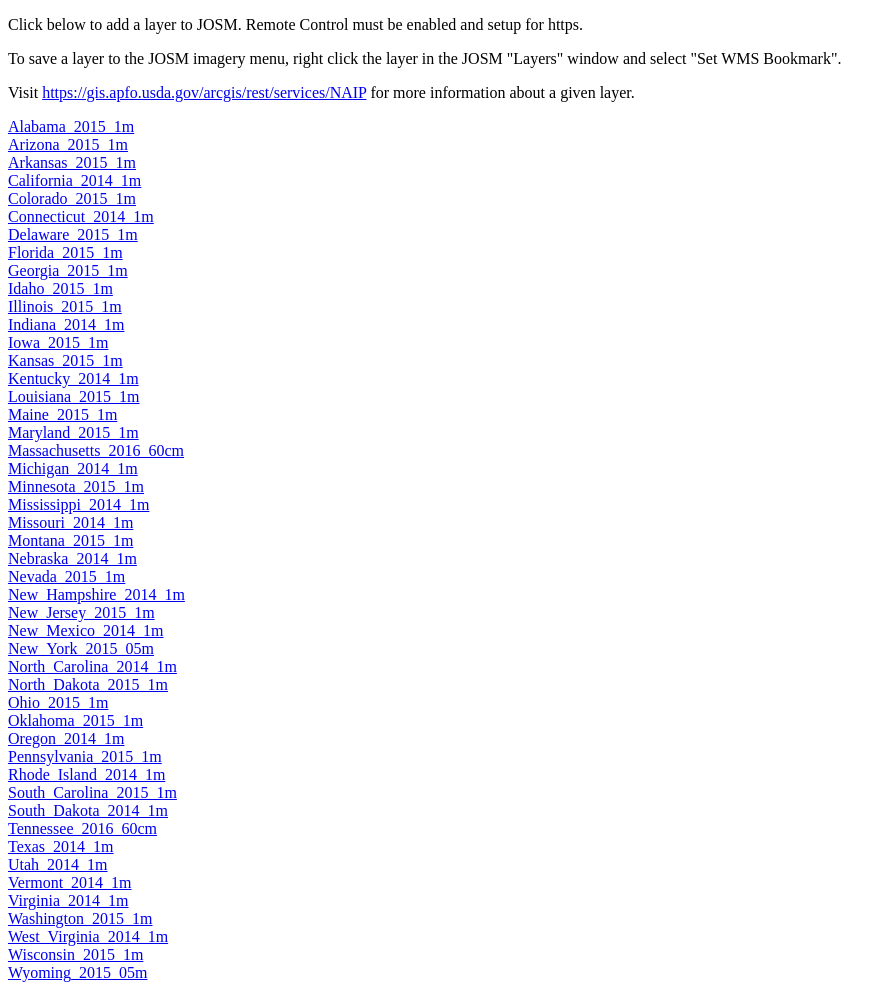
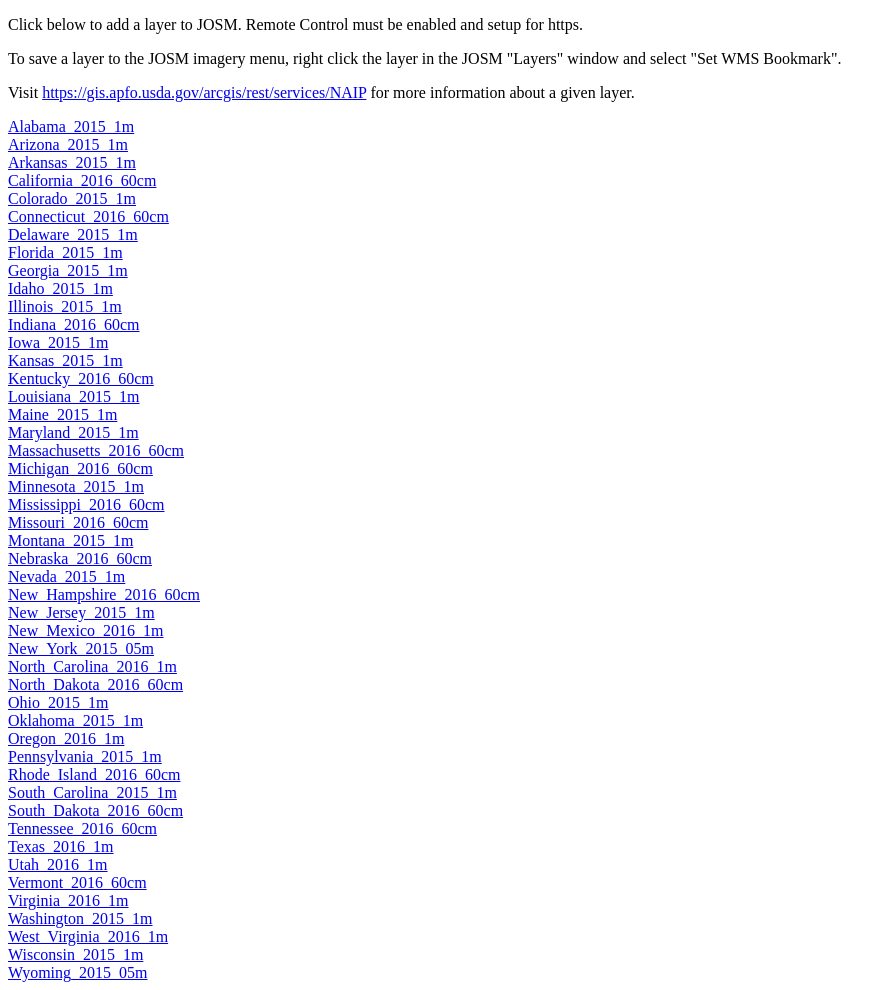
Before and after one commit to maxerickson/NAIP_Remote, a plain HTML site: page docs/index.html in a window 1280 px wide. Shown: the whole page, without its empty margins (0-896 px from the left). Drawn offline with Linux system fonts and the light colour scheme.

Commit message:
Update links.

```diff
--- a/docs/index.html
+++ b/docs/index.html
@@ -18,15 +18,15 @@
 </a></br><a class="im" href="https://127.0.0.1:8112/imagery?title=Arkansas_2015_1m
 &type=wms&url=https://gis.apfo.usda.gov/arcgis/services/NAIP/Arkansas_2015_1m
 /ImageServer/WMSServer?FORMAT=image/jpeg&VERSION=1.1.1&SERVICE=WMS&REQUEST=GetMap&LAYERS=&STYLES=&SRS={proj}&WIDTH={width}&HEIGHT={height}&BBOX={bbox}">Arkansas_2015_1m
-</a></br><a class="im" href="https://127.0.0.1:8112/imagery?title=California_2014_1m
-&type=wms&url=https://gis.apfo.usda.gov/arcgis/services/NAIP/California_2014_1m
-/ImageServer/WMSServer?FORMAT=image/jpeg&VERSION=1.1.1&SERVICE=WMS&REQUEST=GetMap&LAYERS=&STYLES=&SRS={proj}&WIDTH={width}&HEIGHT={height}&BBOX={bbox}">California_2014_1m
+</a></br><a class="im" href="https://127.0.0.1:8112/imagery?title=California_2016_60cm
+&type=wms&url=https://gis.apfo.usda.gov/arcgis/services/NAIP/California_2016_60cm
+/ImageServer/WMSServer?FORMAT=image/jpeg&VERSION=1.1.1&SERVICE=WMS&REQUEST=GetMap&LAYERS=&STYLES=&SRS={proj}&WIDTH={width}&HEIGHT={height}&BBOX={bbox}">California_2016_60cm
 </a></br><a class="im" href="https://127.0.0.1:8112/imagery?title=Colorado_2015_1m
 &type=wms&url=https://gis.apfo.usda.gov/arcgis/services/NAIP/Colorado_2015_1m
 /ImageServer/WMSServer?FORMAT=image/jpeg&VERSION=1.1.1&SERVICE=WMS&REQUEST=GetMap&LAYERS=&STYLES=&SRS={proj}&WIDTH={width}&HEIGHT={height}&BBOX={bbox}">Colorado_2015_1m
-</a></br><a class="im" href="https://127.0.0.1:8112/imagery?title=Connecticut_2014_1m
-&type=wms&url=https://gis.apfo.usda.gov/arcgis/services/NAIP/Connecticut_2014_1m
-/ImageServer/WMSServer?FORMAT=image/jpeg&VERSION=1.1.1&SERVICE=WMS&REQUEST=GetMap&LAYERS=&STYLES=&SRS={proj}&WIDTH={width}&HEIGHT={height}&BBOX={bbox}">Connecticut_2014_1m
+</a></br><a class="im" href="https://127.0.0.1:8112/imagery?title=Connecticut_2016_60cm
+&type=wms&url=https://gis.apfo.usda.gov/arcgis/services/NAIP/Connecticut_2016_60cm
+/ImageServer/WMSServer?FORMAT=image/jpeg&VERSION=1.1.1&SERVICE=WMS&REQUEST=GetMap&LAYERS=&STYLES=&SRS={proj}&WIDTH={width}&HEIGHT={height}&BBOX={bbox}">Connecticut_2016_60cm
 </a></br><a class="im" href="https://127.0.0.1:8112/imagery?title=Delaware_2015_1m
 &type=wms&url=https://gis.apfo.usda.gov/arcgis/services/NAIP/Delaware_2015_1m
 /ImageServer/WMSServer?FORMAT=image/jpeg&VERSION=1.1.1&SERVICE=WMS&REQUEST=GetMap&LAYERS=&STYLES=&SRS={proj}&WIDTH={width}&HEIGHT={height}&BBOX={bbox}">Delaware_2015_1m
@@ -42,18 +42,18 @@
 </a></br><a class="im" href="https://127.0.0.1:8112/imagery?title=Illinois_2015_1m
 &type=wms&url=https://gis.apfo.usda.gov/arcgis/services/NAIP/Illinois_2015_1m
 /ImageServer/WMSServer?FORMAT=image/jpeg&VERSION=1.1.1&SERVICE=WMS&REQUEST=GetMap&LAYERS=&STYLES=&SRS={proj}&WIDTH={width}&HEIGHT={height}&BBOX={bbox}">Illinois_2015_1m
-</a></br><a class="im" href="https://127.0.0.1:8112/imagery?title=Indiana_2014_1m
-&type=wms&url=https://gis.apfo.usda.gov/arcgis/services/NAIP/Indiana_2014_1m
-/ImageServer/WMSServer?FORMAT=image/jpeg&VERSION=1.1.1&SERVICE=WMS&REQUEST=GetMap&LAYERS=&STYLES=&SRS={proj}&WIDTH={width}&HEIGHT={height}&BBOX={bbox}">Indiana_2014_1m
+</a></br><a class="im" href="https://127.0.0.1:8112/imagery?title=Indiana_2016_60cm
+&type=wms&url=https://gis.apfo.usda.gov/arcgis/services/NAIP/Indiana_2016_60cm
+/ImageServer/WMSServer?FORMAT=image/jpeg&VERSION=1.1.1&SERVICE=WMS&REQUEST=GetMap&LAYERS=&STYLES=&SRS={proj}&WIDTH={width}&HEIGHT={height}&BBOX={bbox}">Indiana_2016_60cm
 </a></br><a class="im" href="https://127.0.0.1:8112/imagery?title=Iowa_2015_1m
 &type=wms&url=https://gis.apfo.usda.gov/arcgis/services/NAIP/Iowa_2015_1m
 /ImageServer/WMSServer?FORMAT=image/jpeg&VERSION=1.1.1&SERVICE=WMS&REQUEST=GetMap&LAYERS=&STYLES=&SRS={proj}&WIDTH={width}&HEIGHT={height}&BBOX={bbox}">Iowa_2015_1m
 </a></br><a class="im" href="https://127.0.0.1:8112/imagery?title=Kansas_2015_1m
 &type=wms&url=https://gis.apfo.usda.gov/arcgis/services/NAIP/Kansas_2015_1m
 /ImageServer/WMSServer?FORMAT=image/jpeg&VERSION=1.1.1&SERVICE=WMS&REQUEST=GetMap&LAYERS=&STYLES=&SRS={proj}&WIDTH={width}&HEIGHT={height}&BBOX={bbox}">Kansas_2015_1m
-</a></br><a class="im" href="https://127.0.0.1:8112/imagery?title=Kentucky_2014_1m
-&type=wms&url=https://gis.apfo.usda.gov/arcgis/services/NAIP/Kentucky_2014_1m
-/ImageServer/WMSServer?FORMAT=image/jpeg&VERSION=1.1.1&SERVICE=WMS&REQUEST=GetMap&LAYERS=&STYLES=&SRS={proj}&WIDTH={width}&HEIGHT={height}&BBOX={bbox}">Kentucky_2014_1m
+</a></br><a class="im" href="https://127.0.0.1:8112/imagery?title=Kentucky_2016_60cm
+&type=wms&url=https://gis.apfo.usda.gov/arcgis/services/NAIP/Kentucky_2016_60cm
+/ImageServer/WMSServer?FORMAT=image/jpeg&VERSION=1.1.1&SERVICE=WMS&REQUEST=GetMap&LAYERS=&STYLES=&SRS={proj}&WIDTH={width}&HEIGHT={height}&BBOX={bbox}">Kentucky_2016_60cm
 </a></br><a class="im" href="https://127.0.0.1:8112/imagery?title=Louisiana_2015_1m
 &type=wms&url=https://gis.apfo.usda.gov/arcgis/services/NAIP/Louisiana_2015_1m
 /ImageServer/WMSServer?FORMAT=image/jpeg&VERSION=1.1.1&SERVICE=WMS&REQUEST=GetMap&LAYERS=&STYLES=&SRS={proj}&WIDTH={width}&HEIGHT={height}&BBOX={bbox}">Louisiana_2015_1m
@@ -66,87 +66,87 @@
 </a></br><a class="im" href="https://127.0.0.1:8112/imagery?title=Massachusetts_2016_60cm
 &type=wms&url=https://gis.apfo.usda.gov/arcgis/services/NAIP/Massachusetts_2016_60cm
 /ImageServer/WMSServer?FORMAT=image/jpeg&VERSION=1.1.1&SERVICE=WMS&REQUEST=GetMap&LAYERS=&STYLES=&SRS={proj}&WIDTH={width}&HEIGHT={height}&BBOX={bbox}">Massachusetts_2016_60cm
-</a></br><a class="im" href="https://127.0.0.1:8112/imagery?title=Michigan_2014_1m
-&type=wms&url=https://gis.apfo.usda.gov/arcgis/services/NAIP/Michigan_2014_1m
-/ImageServer/WMSServer?FORMAT=image/jpeg&VERSION=1.1.1&SERVICE=WMS&REQUEST=GetMap&LAYERS=&STYLES=&SRS={proj}&WIDTH={width}&HEIGHT={height}&BBOX={bbox}">Michigan_2014_1m
+</a></br><a class="im" href="https://127.0.0.1:8112/imagery?title=Michigan_2016_60cm
+&type=wms&url=https://gis.apfo.usda.gov/arcgis/services/NAIP/Michigan_2016_60cm
+/ImageServer/WMSServer?FORMAT=image/jpeg&VERSION=1.1.1&SERVICE=WMS&REQUEST=GetMap&LAYERS=&STYLES=&SRS={proj}&WIDTH={width}&HEIGHT={height}&BBOX={bbox}">Michigan_2016_60cm
 </a></br><a class="im" href="https://127.0.0.1:8112/imagery?title=Minnesota_2015_1m
 &type=wms&url=https://gis.apfo.usda.gov/arcgis/services/NAIP/Minnesota_2015_1m
 /ImageServer/WMSServer?FORMAT=image/jpeg&VERSION=1.1.1&SERVICE=WMS&REQUEST=GetMap&LAYERS=&STYLES=&SRS={proj}&WIDTH={width}&HEIGHT={height}&BBOX={bbox}">Minnesota_2015_1m
-</a></br><a class="im" href="https://127.0.0.1:8112/imagery?title=Mississippi_2014_1m
-&type=wms&url=https://gis.apfo.usda.gov/arcgis/services/NAIP/Mississippi_2014_1m
-/ImageServer/WMSServer?FORMAT=image/jpeg&VERSION=1.1.1&SERVICE=WMS&REQUEST=GetMap&LAYERS=&STYLES=&SRS={proj}&WIDTH={width}&HEIGHT={height}&BBOX={bbox}">Mississippi_2014_1m
-</a></br><a class="im" href="https://127.0.0.1:8112/imagery?title=Missouri_2014_1m
-&type=wms&url=https://gis.apfo.usda.gov/arcgis/services/NAIP/Missouri_2014_1m
-/ImageServer/WMSServer?FORMAT=image/jpeg&VERSION=1.1.1&SERVICE=WMS&REQUEST=GetMap&LAYERS=&STYLES=&SRS={proj}&WIDTH={width}&HEIGHT={height}&BBOX={bbox}">Missouri_2014_1m
+</a></br><a class="im" href="https://127.0.0.1:8112/imagery?title=Mississippi_2016_60cm
+&type=wms&url=https://gis.apfo.usda.gov/arcgis/services/NAIP/Mississippi_2016_60cm
+/ImageServer/WMSServer?FORMAT=image/jpeg&VERSION=1.1.1&SERVICE=WMS&REQUEST=GetMap&LAYERS=&STYLES=&SRS={proj}&WIDTH={width}&HEIGHT={height}&BBOX={bbox}">Mississippi_2016_60cm
+</a></br><a class="im" href="https://127.0.0.1:8112/imagery?title=Missouri_2016_60cm
+&type=wms&url=https://gis.apfo.usda.gov/arcgis/services/NAIP/Missouri_2016_60cm
+/ImageServer/WMSServer?FORMAT=image/jpeg&VERSION=1.1.1&SERVICE=WMS&REQUEST=GetMap&LAYERS=&STYLES=&SRS={proj}&WIDTH={width}&HEIGHT={height}&BBOX={bbox}">Missouri_2016_60cm
 </a></br><a class="im" href="https://127.0.0.1:8112/imagery?title=Montana_2015_1m
 &type=wms&url=https://gis.apfo.usda.gov/arcgis/services/NAIP/Montana_2015_1m
 /ImageServer/WMSServer?FORMAT=image/jpeg&VERSION=1.1.1&SERVICE=WMS&REQUEST=GetMap&LAYERS=&STYLES=&SRS={proj}&WIDTH={width}&HEIGHT={height}&BBOX={bbox}">Montana_2015_1m
-</a></br><a class="im" href="https://127.0.0.1:8112/imagery?title=Nebraska_2014_1m
-&type=wms&url=https://gis.apfo.usda.gov/arcgis/services/NAIP/Nebraska_2014_1m
-/ImageServer/WMSServer?FORMAT=image/jpeg&VERSION=1.1.1&SERVICE=WMS&REQUEST=GetMap&LAYERS=&STYLES=&SRS={proj}&WIDTH={width}&HEIGHT={height}&BBOX={bbox}">Nebraska_2014_1m
+</a></br><a class="im" href="https://127.0.0.1:8112/imagery?title=Nebraska_2016_60cm
+&type=wms&url=https://gis.apfo.usda.gov/arcgis/services/NAIP/Nebraska_2016_60cm
+/ImageServer/WMSServer?FORMAT=image/jpeg&VERSION=1.1.1&SERVICE=WMS&REQUEST=GetMap&LAYERS=&STYLES=&SRS={proj}&WIDTH={width}&HEIGHT={height}&BBOX={bbox}">Nebraska_2016_60cm
 </a></br><a class="im" href="https://127.0.0.1:8112/imagery?title=Nevada_2015_1m
 &type=wms&url=https://gis.apfo.usda.gov/arcgis/services/NAIP/Nevada_2015_1m
 /ImageServer/WMSServer?FORMAT=image/jpeg&VERSION=1.1.1&SERVICE=WMS&REQUEST=GetMap&LAYERS=&STYLES=&SRS={proj}&WIDTH={width}&HEIGHT={height}&BBOX={bbox}">Nevada_2015_1m
-</a></br><a class="im" href="https://127.0.0.1:8112/imagery?title=New_Hampshire_2014_1m
-&type=wms&url=https://gis.apfo.usda.gov/arcgis/services/NAIP/New_Hampshire_2014_1m
-/ImageServer/WMSServer?FORMAT=image/jpeg&VERSION=1.1.1&SERVICE=WMS&REQUEST=GetMap&LAYERS=&STYLES=&SRS={proj}&WIDTH={width}&HEIGHT={height}&BBOX={bbox}">New_Hampshire_2014_1m
+</a></br><a class="im" href="https://127.0.0.1:8112/imagery?title=New_Hampshire_2016_60cm
+&type=wms&url=https://gis.apfo.usda.gov/arcgis/services/NAIP/New_Hampshire_2016_60cm
+/ImageServer/WMSServer?FORMAT=image/jpeg&VERSION=1.1.1&SERVICE=WMS&REQUEST=GetMap&LAYERS=&STYLES=&SRS={proj}&WIDTH={width}&HEIGHT={height}&BBOX={bbox}">New_Hampshire_2016_60cm
 </a></br><a class="im" href="https://127.0.0.1:8112/imagery?title=New_Jersey_2015_1m
 &type=wms&url=https://gis.apfo.usda.gov/arcgis/services/NAIP/New_Jersey_2015_1m
 /ImageServer/WMSServer?FORMAT=image/jpeg&VERSION=1.1.1&SERVICE=WMS&REQUEST=GetMap&LAYERS=&STYLES=&SRS={proj}&WIDTH={width}&HEIGHT={height}&BBOX={bbox}">New_Jersey_2015_1m
-</a></br><a class="im" href="https://127.0.0.1:8112/imagery?title=New_Mexico_2014_1m
-&type=wms&url=https://gis.apfo.usda.gov/arcgis/services/NAIP/New_Mexico_2014_1m
-/ImageServer/WMSServer?FORMAT=image/jpeg&VERSION=1.1.1&SERVICE=WMS&REQUEST=GetMap&LAYERS=&STYLES=&SRS={proj}&WIDTH={width}&HEIGHT={height}&BBOX={bbox}">New_Mexico_2014_1m
+</a></br><a class="im" href="https://127.0.0.1:8112/imagery?title=New_Mexico_2016_1m
+&type=wms&url=https://gis.apfo.usda.gov/arcgis/services/NAIP/New_Mexico_2016_1m
+/ImageServer/WMSServer?FORMAT=image/jpeg&VERSION=1.1.1&SERVICE=WMS&REQUEST=GetMap&LAYERS=&STYLES=&SRS={proj}&WIDTH={width}&HEIGHT={height}&BBOX={bbox}">New_Mexico_2016_1m
 </a></br><a class="im" href="https://127.0.0.1:8112/imagery?title=New_York_2015_05m
 &type=wms&url=https://gis.apfo.usda.gov/arcgis/services/NAIP/New_York_2015_05m
 /ImageServer/WMSServer?FORMAT=image/jpeg&VERSION=1.1.1&SERVICE=WMS&REQUEST=GetMap&LAYERS=&STYLES=&SRS={proj}&WIDTH={width}&HEIGHT={height}&BBOX={bbox}">New_York_2015_05m
-</a></br><a class="im" href="https://127.0.0.1:8112/imagery?title=North_Carolina_2014_1m
-&type=wms&url=https://gis.apfo.usda.gov/arcgis/services/NAIP/North_Carolina_2014_1m
-/ImageServer/WMSServer?FORMAT=image/jpeg&VERSION=1.1.1&SERVICE=WMS&REQUEST=GetMap&LAYERS=&STYLES=&SRS={proj}&WIDTH={width}&HEIGHT={height}&BBOX={bbox}">North_Carolina_2014_1m
-</a></br><a class="im" href="https://127.0.0.1:8112/imagery?title=North_Dakota_2015_1m
-&type=wms&url=https://gis.apfo.usda.gov/arcgis/services/NAIP/North_Dakota_2015_1m
-/ImageServer/WMSServer?FORMAT=image/jpeg&VERSION=1.1.1&SERVICE=WMS&REQUEST=GetMap&LAYERS=&STYLES=&SRS={proj}&WIDTH={width}&HEIGHT={height}&BBOX={bbox}">North_Dakota_2015_1m
+</a></br><a class="im" href="https://127.0.0.1:8112/imagery?title=North_Carolina_2016_1m
+&type=wms&url=https://gis.apfo.usda.gov/arcgis/services/NAIP/North_Carolina_2016_1m
+/ImageServer/WMSServer?FORMAT=image/jpeg&VERSION=1.1.1&SERVICE=WMS&REQUEST=GetMap&LAYERS=&STYLES=&SRS={proj}&WIDTH={width}&HEIGHT={height}&BBOX={bbox}">North_Carolina_2016_1m
+</a></br><a class="im" href="https://127.0.0.1:8112/imagery?title=North_Dakota_2016_60cm
+&type=wms&url=https://gis.apfo.usda.gov/arcgis/services/NAIP/North_Dakota_2016_60cm
+/ImageServer/WMSServer?FORMAT=image/jpeg&VERSION=1.1.1&SERVICE=WMS&REQUEST=GetMap&LAYERS=&STYLES=&SRS={proj}&WIDTH={width}&HEIGHT={height}&BBOX={bbox}">North_Dakota_2016_60cm
 </a></br><a class="im" href="https://127.0.0.1:8112/imagery?title=Ohio_2015_1m
 &type=wms&url=https://gis.apfo.usda.gov/arcgis/services/NAIP/Ohio_2015_1m
 /ImageServer/WMSServer?FORMAT=image/jpeg&VERSION=1.1.1&SERVICE=WMS&REQUEST=GetMap&LAYERS=&STYLES=&SRS={proj}&WIDTH={width}&HEIGHT={height}&BBOX={bbox}">Ohio_2015_1m
 </a></br><a class="im" href="https://127.0.0.1:8112/imagery?title=Oklahoma_2015_1m
 &type=wms&url=https://gis.apfo.usda.gov/arcgis/services/NAIP/Oklahoma_2015_1m
 /ImageServer/WMSServer?FORMAT=image/jpeg&VERSION=1.1.1&SERVICE=WMS&REQUEST=GetMap&LAYERS=&STYLES=&SRS={proj}&WIDTH={width}&HEIGHT={height}&BBOX={bbox}">Oklahoma_2015_1m
-</a></br><a class="im" href="https://127.0.0.1:8112/imagery?title=Oregon_2014_1m
-&type=wms&url=https://gis.apfo.usda.gov/arcgis/services/NAIP/Oregon_2014_1m
-/ImageServer/WMSServer?FORMAT=image/jpeg&VERSION=1.1.1&SERVICE=WMS&REQUEST=GetMap&LAYERS=&STYLES=&SRS={proj}&WIDTH={width}&HEIGHT={height}&BBOX={bbox}">Oregon_2014_1m
+</a></br><a class="im" href="https://127.0.0.1:8112/imagery?title=Oregon_2016_1m
+&type=wms&url=https://gis.apfo.usda.gov/arcgis/services/NAIP/Oregon_2016_1m
+/ImageServer/WMSServer?FORMAT=image/jpeg&VERSION=1.1.1&SERVICE=WMS&REQUEST=GetMap&LAYERS=&STYLES=&SRS={proj}&WIDTH={width}&HEIGHT={height}&BBOX={bbox}">Oregon_2016_1m
 </a></br><a class="im" href="https://127.0.0.1:8112/imagery?title=Pennsylvania_2015_1m
 &type=wms&url=https://gis.apfo.usda.gov/arcgis/services/NAIP/Pennsylvania_2015_1m
 /ImageServer/WMSServer?FORMAT=image/jpeg&VERSION=1.1.1&SERVICE=WMS&REQUEST=GetMap&LAYERS=&STYLES=&SRS={proj}&WIDTH={width}&HEIGHT={height}&BBOX={bbox}">Pennsylvania_2015_1m
-</a></br><a class="im" href="https://127.0.0.1:8112/imagery?title=Rhode_Island_2014_1m
-&type=wms&url=https://gis.apfo.usda.gov/arcgis/services/NAIP/Rhode_Island_2014_1m
-/ImageServer/WMSServer?FORMAT=image/jpeg&VERSION=1.1.1&SERVICE=WMS&REQUEST=GetMap&LAYERS=&STYLES=&SRS={proj}&WIDTH={width}&HEIGHT={height}&BBOX={bbox}">Rhode_Island_2014_1m
+</a></br><a class="im" href="https://127.0.0.1:8112/imagery?title=Rhode_Island_2016_60cm
+&type=wms&url=https://gis.apfo.usda.gov/arcgis/services/NAIP/Rhode_Island_2016_60cm
+/ImageServer/WMSServer?FORMAT=image/jpeg&VERSION=1.1.1&SERVICE=WMS&REQUEST=GetMap&LAYERS=&STYLES=&SRS={proj}&WIDTH={width}&HEIGHT={height}&BBOX={bbox}">Rhode_Island_2016_60cm
 </a></br><a class="im" href="https://127.0.0.1:8112/imagery?title=South_Carolina_2015_1m
 &type=wms&url=https://gis.apfo.usda.gov/arcgis/services/NAIP/South_Carolina_2015_1m
 /ImageServer/WMSServer?FORMAT=image/jpeg&VERSION=1.1.1&SERVICE=WMS&REQUEST=GetMap&LAYERS=&STYLES=&SRS={proj}&WIDTH={width}&HEIGHT={height}&BBOX={bbox}">South_Carolina_2015_1m
-</a></br><a class="im" href="https://127.0.0.1:8112/imagery?title=South_Dakota_2014_1m
-&type=wms&url=https://gis.apfo.usda.gov/arcgis/services/NAIP/South_Dakota_2014_1m
-/ImageServer/WMSServer?FORMAT=image/jpeg&VERSION=1.1.1&SERVICE=WMS&REQUEST=GetMap&LAYERS=&STYLES=&SRS={proj}&WIDTH={width}&HEIGHT={height}&BBOX={bbox}">South_Dakota_2014_1m
+</a></br><a class="im" href="https://127.0.0.1:8112/imagery?title=South_Dakota_2016_60cm
+&type=wms&url=https://gis.apfo.usda.gov/arcgis/services/NAIP/South_Dakota_2016_60cm
+/ImageServer/WMSServer?FORMAT=image/jpeg&VERSION=1.1.1&SERVICE=WMS&REQUEST=GetMap&LAYERS=&STYLES=&SRS={proj}&WIDTH={width}&HEIGHT={height}&BBOX={bbox}">South_Dakota_2016_60cm
 </a></br><a class="im" href="https://127.0.0.1:8112/imagery?title=Tennessee_2016_60cm
 &type=wms&url=https://gis.apfo.usda.gov/arcgis/services/NAIP/Tennessee_2016_60cm
 /ImageServer/WMSServer?FORMAT=image/jpeg&VERSION=1.1.1&SERVICE=WMS&REQUEST=GetMap&LAYERS=&STYLES=&SRS={proj}&WIDTH={width}&HEIGHT={height}&BBOX={bbox}">Tennessee_2016_60cm
-</a></br><a class="im" href="https://127.0.0.1:8112/imagery?title=Texas_2014_1m
-&type=wms&url=https://gis.apfo.usda.gov/arcgis/services/NAIP/Texas_2014_1m
-/ImageServer/WMSServer?FORMAT=image/jpeg&VERSION=1.1.1&SERVICE=WMS&REQUEST=GetMap&LAYERS=&STYLES=&SRS={proj}&WIDTH={width}&HEIGHT={height}&BBOX={bbox}">Texas_2014_1m
-</a></br><a class="im" href="https://127.0.0.1:8112/imagery?title=Utah_2014_1m
-&type=wms&url=https://gis.apfo.usda.gov/arcgis/services/NAIP/Utah_2014_1m
-/ImageServer/WMSServer?FORMAT=image/jpeg&VERSION=1.1.1&SERVICE=WMS&REQUEST=GetMap&LAYERS=&STYLES=&SRS={proj}&WIDTH={width}&HEIGHT={height}&BBOX={bbox}">Utah_2014_1m
-</a></br><a class="im" href="https://127.0.0.1:8112/imagery?title=Vermont_2014_1m
-&type=wms&url=https://gis.apfo.usda.gov/arcgis/services/NAIP/Vermont_2014_1m
-/ImageServer/WMSServer?FORMAT=image/jpeg&VERSION=1.1.1&SERVICE=WMS&REQUEST=GetMap&LAYERS=&STYLES=&SRS={proj}&WIDTH={width}&HEIGHT={height}&BBOX={bbox}">Vermont_2014_1m
-</a></br><a class="im" href="https://127.0.0.1:8112/imagery?title=Virginia_2014_1m
-&type=wms&url=https://gis.apfo.usda.gov/arcgis/services/NAIP/Virginia_2014_1m
-/ImageServer/WMSServer?FORMAT=image/jpeg&VERSION=1.1.1&SERVICE=WMS&REQUEST=GetMap&LAYERS=&STYLES=&SRS={proj}&WIDTH={width}&HEIGHT={height}&BBOX={bbox}">Virginia_2014_1m
+</a></br><a class="im" href="https://127.0.0.1:8112/imagery?title=Texas_2016_1m
+&type=wms&url=https://gis.apfo.usda.gov/arcgis/services/NAIP/Texas_2016_1m
+/ImageServer/WMSServer?FORMAT=image/jpeg&VERSION=1.1.1&SERVICE=WMS&REQUEST=GetMap&LAYERS=&STYLES=&SRS={proj}&WIDTH={width}&HEIGHT={height}&BBOX={bbox}">Texas_2016_1m
+</a></br><a class="im" href="https://127.0.0.1:8112/imagery?title=Utah_2016_1m
+&type=wms&url=https://gis.apfo.usda.gov/arcgis/services/NAIP/Utah_2016_1m
+/ImageServer/WMSServer?FORMAT=image/jpeg&VERSION=1.1.1&SERVICE=WMS&REQUEST=GetMap&LAYERS=&STYLES=&SRS={proj}&WIDTH={width}&HEIGHT={height}&BBOX={bbox}">Utah_2016_1m
+</a></br><a class="im" href="https://127.0.0.1:8112/imagery?title=Vermont_2016_60cm
+&type=wms&url=https://gis.apfo.usda.gov/arcgis/services/NAIP/Vermont_2016_60cm
+/ImageServer/WMSServer?FORMAT=image/jpeg&VERSION=1.1.1&SERVICE=WMS&REQUEST=GetMap&LAYERS=&STYLES=&SRS={proj}&WIDTH={width}&HEIGHT={height}&BBOX={bbox}">Vermont_2016_60cm
+</a></br><a class="im" href="https://127.0.0.1:8112/imagery?title=Virginia_2016_1m
+&type=wms&url=https://gis.apfo.usda.gov/arcgis/services/NAIP/Virginia_2016_1m
+/ImageServer/WMSServer?FORMAT=image/jpeg&VERSION=1.1.1&SERVICE=WMS&REQUEST=GetMap&LAYERS=&STYLES=&SRS={proj}&WIDTH={width}&HEIGHT={height}&BBOX={bbox}">Virginia_2016_1m
 </a></br><a class="im" href="https://127.0.0.1:8112/imagery?title=Washington_2015_1m
 &type=wms&url=https://gis.apfo.usda.gov/arcgis/services/NAIP/Washington_2015_1m
 /ImageServer/WMSServer?FORMAT=image/jpeg&VERSION=1.1.1&SERVICE=WMS&REQUEST=GetMap&LAYERS=&STYLES=&SRS={proj}&WIDTH={width}&HEIGHT={height}&BBOX={bbox}">Washington_2015_1m
-</a></br><a class="im" href="https://127.0.0.1:8112/imagery?title=West_Virginia_2014_1m
-&type=wms&url=https://gis.apfo.usda.gov/arcgis/services/NAIP/West_Virginia_2014_1m
-/ImageServer/WMSServer?FORMAT=image/jpeg&VERSION=1.1.1&SERVICE=WMS&REQUEST=GetMap&LAYERS=&STYLES=&SRS={proj}&WIDTH={width}&HEIGHT={height}&BBOX={bbox}">West_Virginia_2014_1m
+</a></br><a class="im" href="https://127.0.0.1:8112/imagery?title=West_Virginia_2016_1m
+&type=wms&url=https://gis.apfo.usda.gov/arcgis/services/NAIP/West_Virginia_2016_1m
+/ImageServer/WMSServer?FORMAT=image/jpeg&VERSION=1.1.1&SERVICE=WMS&REQUEST=GetMap&LAYERS=&STYLES=&SRS={proj}&WIDTH={width}&HEIGHT={height}&BBOX={bbox}">West_Virginia_2016_1m
 </a></br><a class="im" href="https://127.0.0.1:8112/imagery?title=Wisconsin_2015_1m
 &type=wms&url=https://gis.apfo.usda.gov/arcgis/services/NAIP/Wisconsin_2015_1m
 /ImageServer/WMSServer?FORMAT=image/jpeg&VERSION=1.1.1&SERVICE=WMS&REQUEST=GetMap&LAYERS=&STYLES=&SRS={proj}&WIDTH={width}&HEIGHT={height}&BBOX={bbox}">Wisconsin_2015_1m
```
Also changed, not shown: 1 other file.
